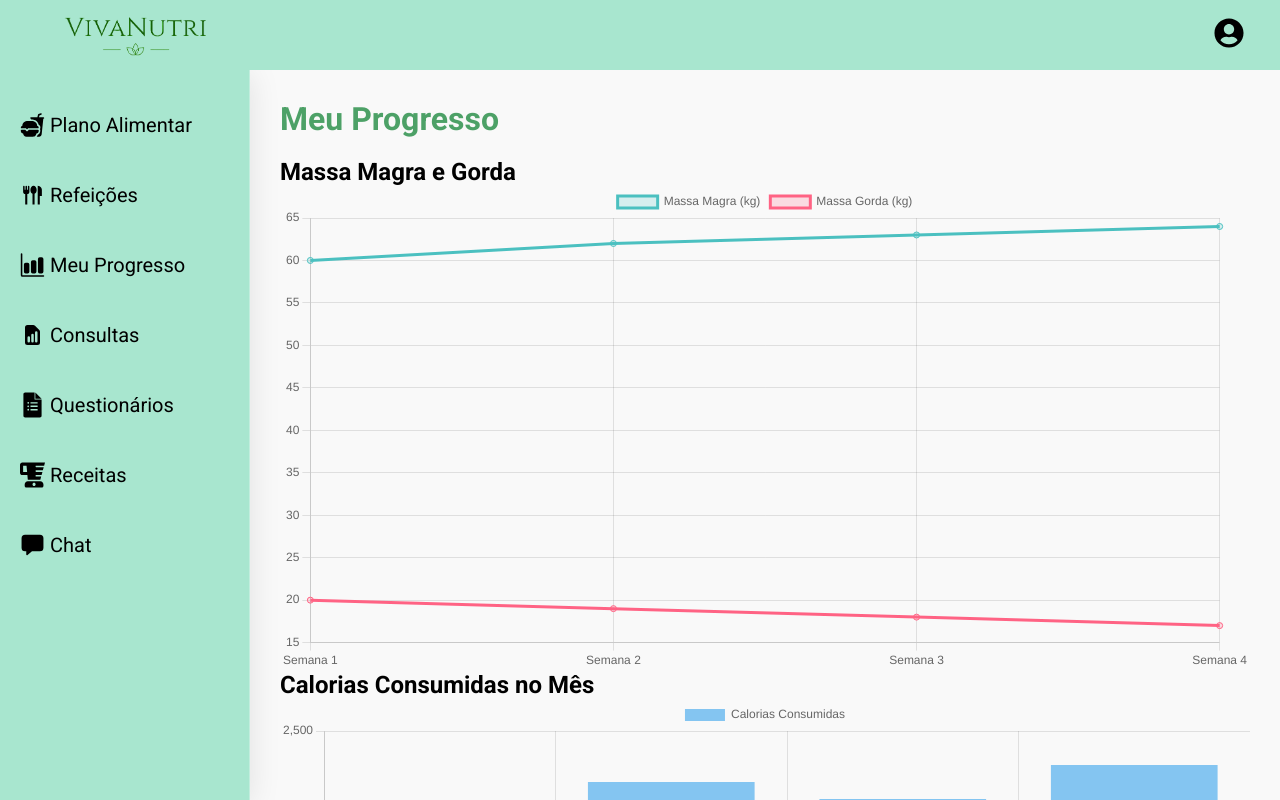
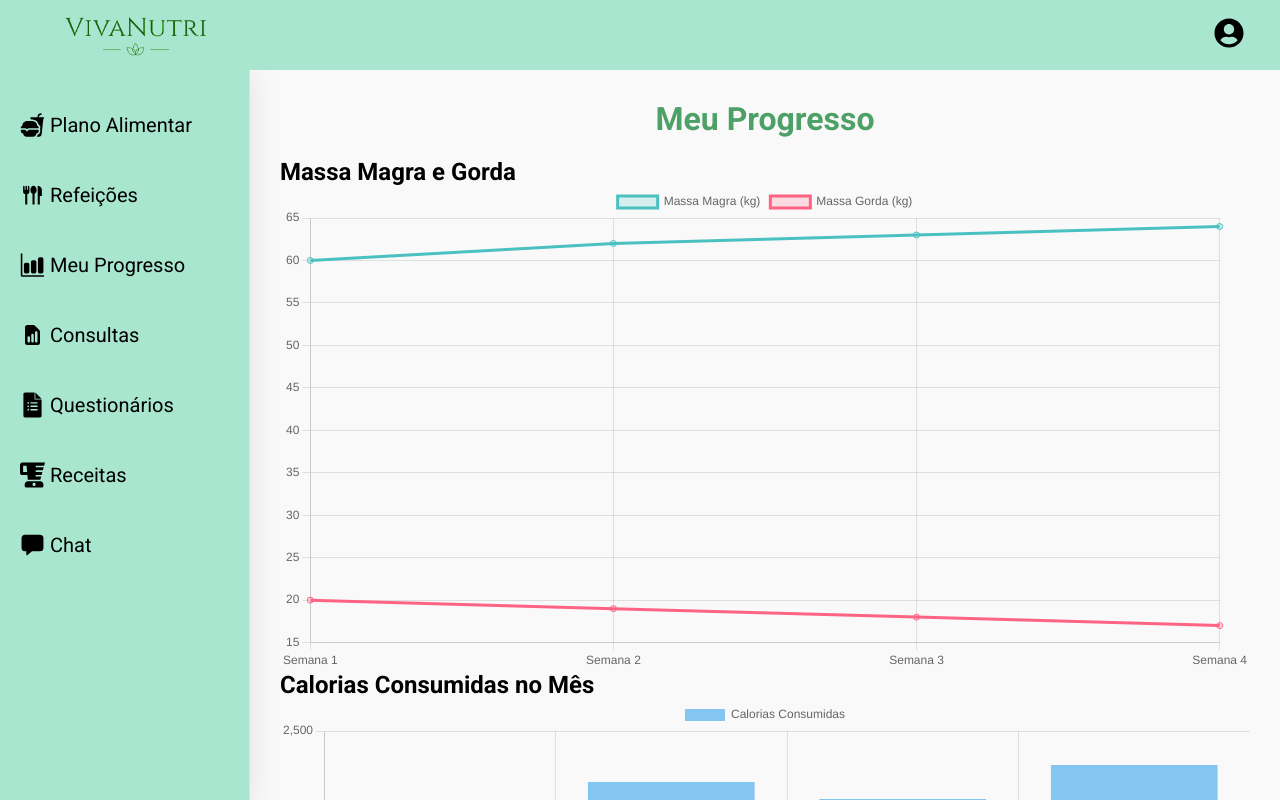
Before and after one commit to Raquel212/VivaNutri, a React (Vite) app: page /meuProgressoPaciente in a window 1280 px wide. Shown: the top 800 px of the page. Built offline with nearby package versions, Linux system fonts and the light colour scheme.

Commit message:
Update MeuProgresso

```diff
--- a/src/pages/Paciente/MeuProgressoPaciente/MeuProgressoPaciente.jsx
+++ b/src/pages/Paciente/MeuProgressoPaciente/MeuProgressoPaciente.jsx
@@ -166,7 +166,7 @@ function MeuProgressoPaciente() {
       </nav>
 
       <main>
-        <h1>Meu Progresso</h1>
+        <h1 className={styles.tituloProgresso}>Meu Progresso</h1>
         <div className={styles.chartContainer}>
           <h2>Massa Magra e Gorda</h2>
           <Line data={massData} options={{ responsive: true }} />
--- a/src/pages/Paciente/MeuProgressoPaciente/MeuProgressoPaciente.module.css
+++ b/src/pages/Paciente/MeuProgressoPaciente/MeuProgressoPaciente.module.css
@@ -118,6 +118,12 @@ main {
   transition: margin-left 0.3s ease;
 }
 
+.tituloProgresso{
+  font-weight: 600;
+  color: var(--terceary);
+  text-align: center;
+}
+
 /* Footer */
 .footerHomeP {
   background: var(--primary);
```
